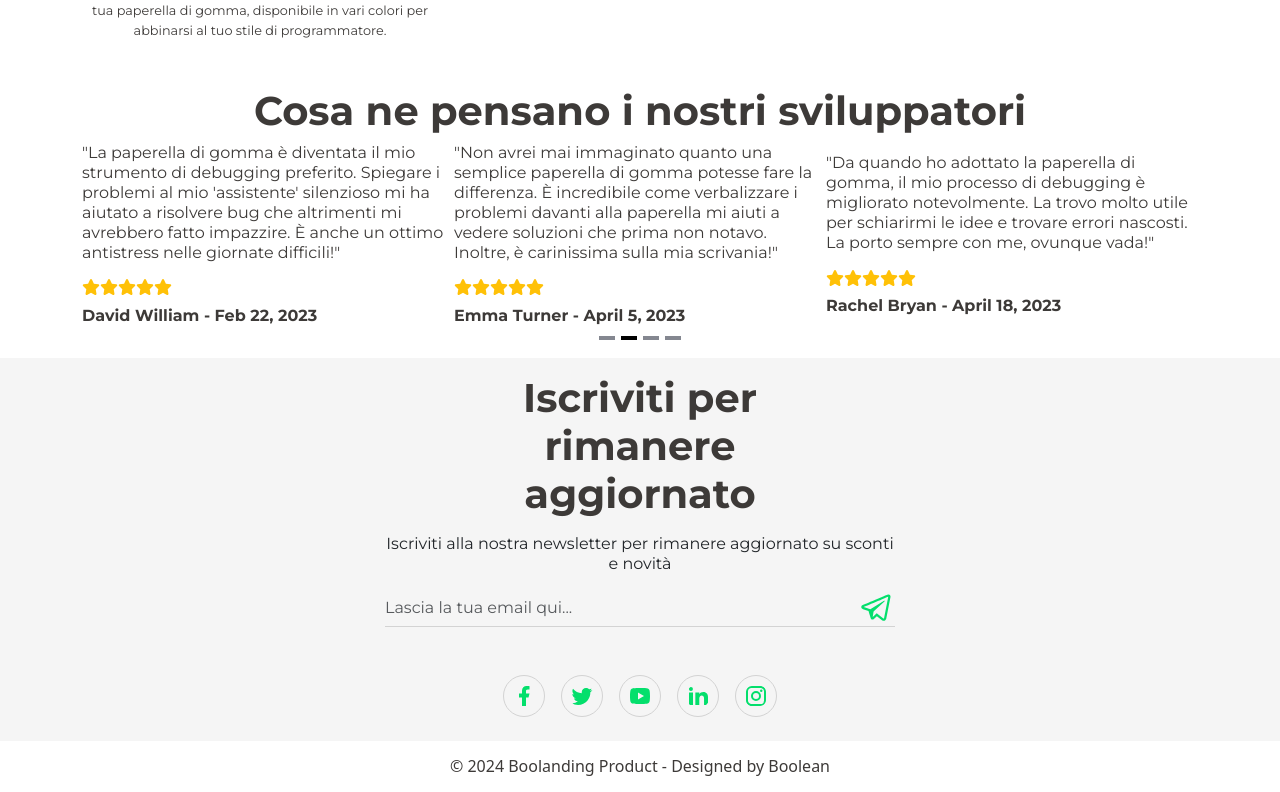
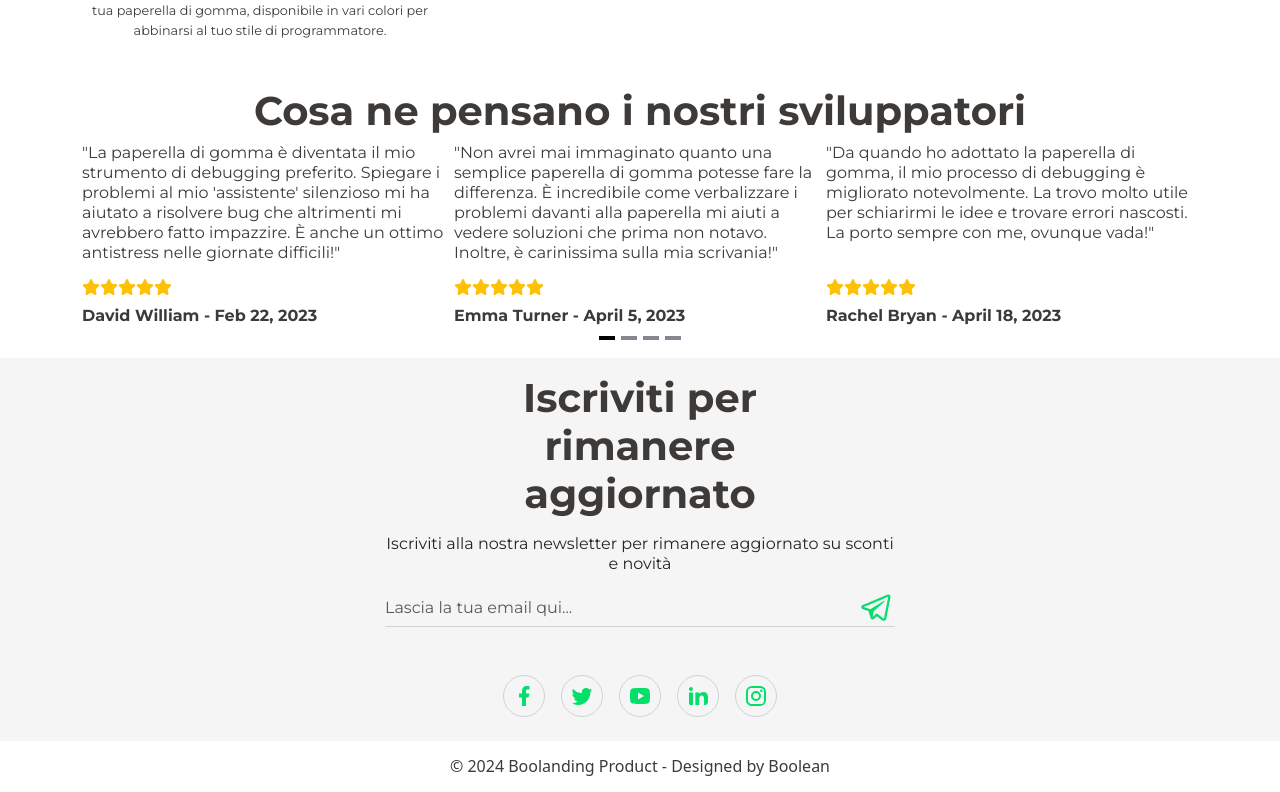
Before and after one commit to LucaCavatassi/landing-page-product, a Vue app: page / in a window 1280 px wide. Shown: the part 914-1706 px from the top of the page. Built offline with nearby package versions, Linux system fonts and the light colour scheme.

Commit message:
feat: slider config

```diff
--- a/src/components/ReviewsComponent.vue
+++ b/src/components/ReviewsComponent.vue
@@ -43,7 +43,7 @@ export default {
     <div id="reviews">
         <div class="container mb-2">
             <h2 class="fw-bold text-center">Cosa ne pensano i nostri sviluppatori</h2>
-            <Carousel :items-to-show="1" :autoplay="4000" wrap-around pause-autoplay-on-hover
+            <Carousel :items-to-show="1" :items-to-scroll="1"  wrap-around pause-autoplay-on-hover :snapAlign="center-even" :height="auto"
             :breakpoints="{
                 768: { itemsToShow: 2 }, // On tablets, show 2 items per slide
                 1024: { itemsToShow: 3 } // On desktops, show 3 items per slide
--- a/src/components/subComponents/cardComponent.vue
+++ b/src/components/subComponents/cardComponent.vue
@@ -12,7 +12,7 @@ export default {
 <template>
     <div class="review-card">
         <!-- Review -->
-        <p>"{{ review.description }}"</p>
+        <p class="r-height">"{{ review.description }}"</p>
         <!-- /Review -->
 
         <!-- Stars -->
@@ -32,5 +32,7 @@ export default {
 </template>
 
 <style>
-
+    .r-height{
+        min-height: 119px;
+    }
 </style>
```
